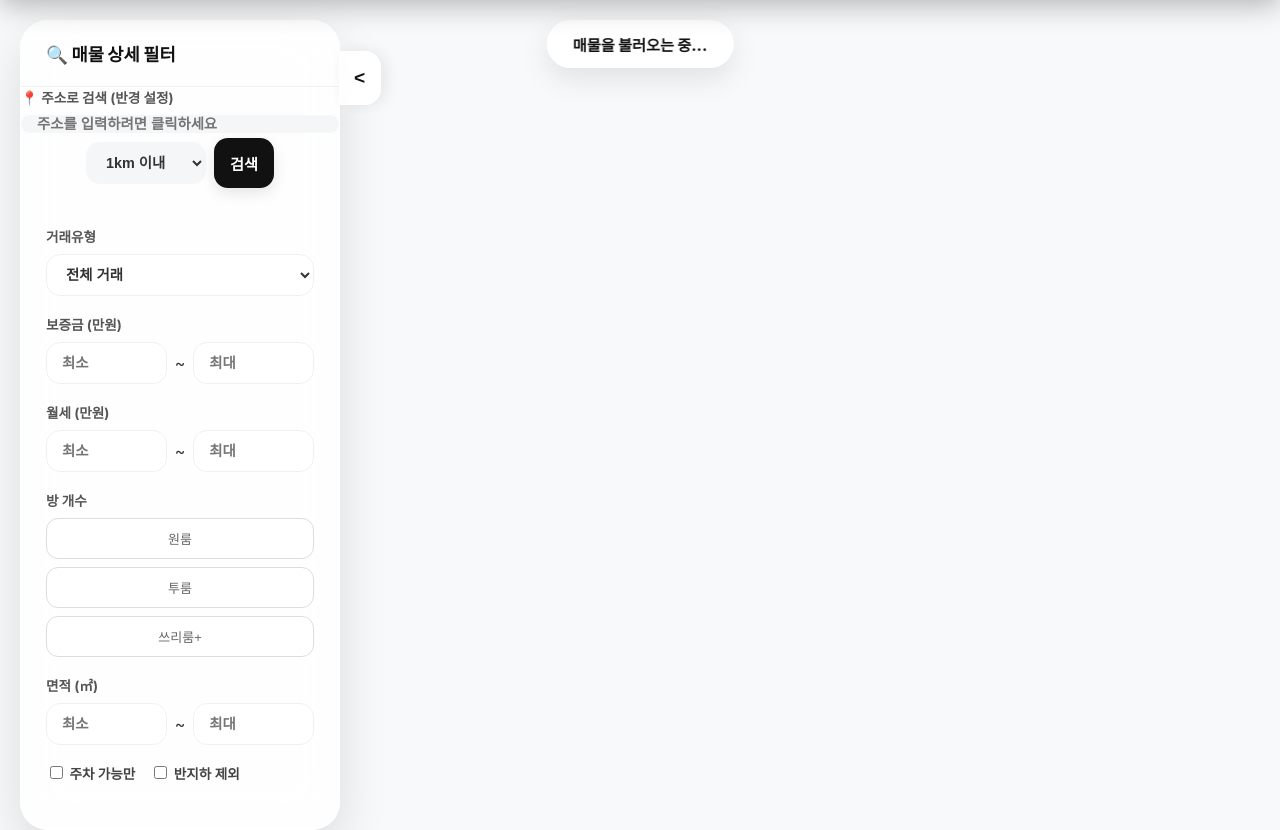
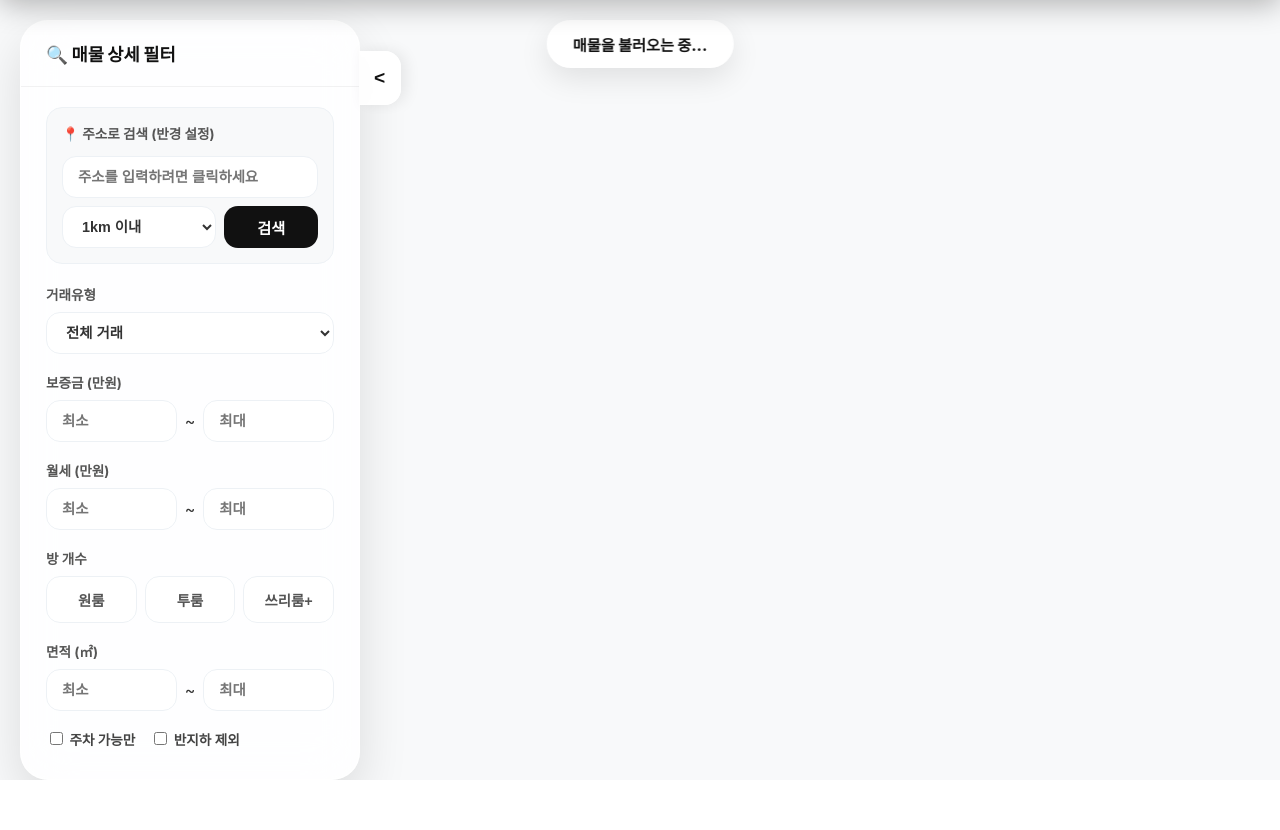
Before and after one commit to EverJoyyyL20/Sesac_Final, a Flask app: page /find in a window 1280 px wide. Shown: the part 63-893 px from the top of the page. After the commit the page ends 843 px from the top, so only its background shows below. Run offline with Flask 3, Linux system fonts and the light colour scheme; parts of the project's set-up code (start-up, migrations or seed data) failed here and were passed over; some libraries are stand-ins or nearby versions; some web fonts are replaced.

Commit message:
주소검색창 디자인 없어졌던것 복구

```diff
--- a/house_project/find_property/find_property.html
+++ b/house_project/find_property/find_property.html
@@ -10,30 +10,6 @@
     <script type="text/javascript" src="https://oapi.map.naver.com/openapi/v3/maps.js?ncpKeyId={{ client_id }}&submodules=geocoder"></script>
     <script src="https://t1.daumcdn.net/mapjsapi/bundle/postcode/prod/postcode.v2.js"></script>
     <script src="https://cdn.jsdelivr.net/npm/chart.js"></script>
-
-    <style>
-        /* 🔥 [추가] 방 개수 선택 버튼 스타일 (둥그런 네모) */
-        .room-btn {
-            width: 100%;
-            padding: 10px;
-            border: 1px solid #ddd;
-            border-radius: 12px; /* 둥그런 네모 */
-            background: #fff;
-            color: #666;
-            cursor: pointer;
-            font-size: 13px;
-            transition: all 0.2s ease;
-            text-align: center;
-            font-weight: 500;
-        }
-        .room-btn:hover { background: #f8f9fa; }
-        .room-btn.active {
-            background: #f0f7ff;
-            border-color: #4facfe;
-            color: #4facfe;
-            font-weight: bold;
-        }
-    </style>
 </head>
 <body>
 
@@ -64,27 +40,26 @@
             <strong>🔍 매물 상세 필터</strong>
         </div>
 
-        <div class="f-section">
-            <label>📍 주소로 검색 (반경 설정)</label>
-            <div class="f-row" style="flex-direction: column; gap: 5px;">
-                <input type="text" id="search-address" placeholder="주소를 입력하려면 클릭하세요" readonly onclick="execDaumPostcode()" style="width: 100%; cursor: pointer; background-color: #f9f9f9;">
-                <div class="f-row">
+        <div id="filter-content">
+
+            <div class="address-search-container">
+                <label>📍 주소로 검색 (반경 설정)</label>
+                <input type="text" id="search-address" placeholder="주소를 입력하려면 클릭하세요" readonly onclick="execDaumPostcode()">
+                <div class="address-lower-row">
                     <select id="search-radius" onchange="updateMarkers()">
                         <option value="500">500m 이내</option>
                         <option value="1000" selected>1km 이내</option>
                         <option value="2000">2km 이내</option>
                     </select>
-                    <button onclick="execDaumPostcode()" class="iw-btn" style="width: 60px;">검색</button>
+                    <button onclick="execDaumPostcode()" class="address-search-btn">검색</button>
                 </div>
-                <button id="reset-search" onclick="resetSearchCenter()" style="display:none; font-size: 11px; margin-top:5px; background:none; border:none; color:#666; text-decoration:underline; cursor:pointer;">📍 반경 검색 해제</button>
+                <button id="reset-search" onclick="resetSearchCenter()" style="display:none;">📍 반경 검색 해제</button>
             </div>
-        </div>
 
-        <div id="filter-content">
             <div class="f-section">
                 <label>거래유형</label>
                 <div class="f-row">
-                    <select id="filter-type" onchange="handleTypeChange()" style="width: 100%;">
+                    <select id="filter-type" onchange="handleTypeChange()">
                         <option value="">전체 거래</option>
                         <option value="월세">월세</option>
                         <option value="전세">전세</option>
@@ -112,7 +87,7 @@
 
             <div class="f-section">
                 <label>방 개수</label>
-                <div class="f-row" style="flex-direction: column; gap: 8px;">
+                <div class="f-row">
                     <button type="button" class="room-btn" data-val="원룸" onclick="toggleRoom(this)">원룸</button>
                     <button type="button" class="room-btn" data-val="투룸" onclick="toggleRoom(this)">투룸</button>
                     <button type="button" class="room-btn" data-val="쓰리룸+" onclick="toggleRoom(this)">쓰리룸+</button>
@@ -142,7 +117,7 @@
 
 <div id="propertyModal" class="modal">
     <div class="modal-content">
-        <h2 style="margin:0 0 20px 0; font-size: 20px;">🏠 매물 상세 정보</h2>
+        <h2>🏠 매물 상세 정보</h2>
 
         <div class="detail-slider-container" id="detailSlider">
             <div class="detail-slider-wrapper" id="sliderWrapper">
@@ -254,14 +229,6 @@
         }).open();
     }
 
-    document.getElementById('search-radius').onchange = function() {
-        if (searchCenter && searchCircle) {
-            const newRadius = parseInt(this.value);
-            searchCircle.setRadius(newRadius);
-            updateMarkers();
-        }
-    };
-
     function resetSearchCenter() {
         searchCenter = null;
         if (centerMarker) centerMarker.setMap(null);
@@ -271,10 +238,9 @@
         updateMarkers();
     }
 
-    // 🔥 [추가] 방 개수 버튼 클릭 시 활성화/비활성화 처리
     function toggleRoom(btn) {
         btn.classList.toggle('active');
-        updateMarkers(); // 선택 즉시 마커 업데이트
+        updateMarkers();
     }
 
     function updateMarkers() {
@@ -282,12 +248,11 @@
         const bounds = map.getBounds();
         const requestId = ++lastRequestId;
 
-        // 🔥 [수정] 방 개수 다중 선택 데이터 수집
         const selectedRooms = Array.from(document.querySelectorAll('.room-btn.active')).map(b => b.dataset.val).join(',');
 
         const filters = {
             type: document.getElementById('filter-type').value,
-            rooms: selectedRooms, // 수집된 데이터 추가
+            rooms: selectedRooms,
             minDep: document.getElementById('min-deposit').value,
             maxDep: document.getElementById('max-deposit').value,
             minPri: document.getElementById('min-price').value,
@@ -302,7 +267,6 @@
         let apiUrl = zoom < 14 ? '/api/stats/gu' : `/api/properties?sw_lat=${bounds.getSW().lat()}&sw_lng=${bounds.getSW().lng()}&ne_lat=${bounds.getNE().lat()}&ne_lng=${bounds.getNE().lng()}`;
 
         if (zoom >= 14) {
-            // 🔥 [수정] building_use 파라미터 대신 rooms 파라미터 전송
             apiUrl += `&type=${filters.type}&rooms=${filters.rooms}&min_deposit=${filters.minDep}&max_deposit=${filters.maxDep}`;
             apiUrl += `&min_price=${filters.minPri}&max_price=${filters.maxPri}&min_size=${filters.minSize}&max_size=${filters.maxSize}`;
             apiUrl += `&parking=${filters.parking}&exclude_under=${filters.excludeUnder}`;
--- a/house_project/static/css/find_property.css
+++ b/house_project/static/css/find_property.css
@@ -5,7 +5,7 @@
 #map { width: 100%; height: 100%; }
 
 /* ============================================================
-   2. 상태 헤더 및 사이드 필터
+   2. 상태 헤더 및 사이드 필터 (하이엔드 유리 질감)
    ============================================================ */
 .status-header {
     position: absolute; top: 20px; left: 50%; transform: translateX(-50%); z-index: 1001;
@@ -15,12 +15,13 @@
 }
 
 .search-box {
-    position: absolute; top: 20px; left: 20px; z-index: 1000; width: 320px;
+    position: absolute; top: 20px; left: 20px; z-index: 1000; width: 340px;
     background: rgba(255, 255, 255, 0.85); backdrop-filter: blur(25px); -webkit-backdrop-filter: blur(25px);
     border-radius: 28px; box-shadow: 0 20px 50px rgba(0,0,0,0.12);
     border: 1px solid rgba(255,255,255,0.6); transition: 0.4s cubic-bezier(0.4, 0, 0.2, 1); box-sizing: border-box;
+    display: flex; flex-direction: column; max-height: calc(100vh - 40px); /* 화면 넘어감 방지 */
 }
-.search-box.closed { transform: translateX(-340px); }
+.search-box.closed { transform: translateX(-360px); }
 
 #toggle-btn {
     position: absolute; right: -42px; top: 30px; width: 42px; height: 54px;
@@ -31,12 +32,15 @@
 }
 
 /* ============================================================
-   3. 필터 내부
+   3. 필터 내부 (스크롤 지원)
    ============================================================ */
-.search-header { padding: 20px 25px; border-bottom: 1px solid rgba(0,0,0,0.05); }
+.search-header { padding: 20px 25px; border-bottom: 1px solid rgba(0,0,0,0.05); flex-shrink: 0; }
 .search-header strong { font-size: 1.1rem; font-weight: 900; color: #111; }
 
-#filter-content { padding: 20px 25px; }
+#filter-content { flex: 1; padding: 20px 25px; overflow-y: auto; }
+#filter-content::-webkit-scrollbar { width: 6px; }
+#filter-content::-webkit-scrollbar-thumb { background: #ccc; border-radius: 10px; }
+
 .f-section { margin-bottom: 18px; }
 .f-section label { display: block; margin-bottom: 8px; font-weight: 700; color: #555; font-size: 0.85rem; }
 .f-row { display: flex; align-items: center; gap: 8px; }
@@ -50,8 +54,59 @@
 .f-check-row { display: flex; flex-wrap: wrap; gap: 15px; margin-top: 10px; }
 .f-check-row label { font-size: 0.85rem; font-weight: 600; color: #444; cursor: pointer; }
 
+/* 방 개수 버튼 (하이엔드 디자인 통합) */
+.room-btn {
+    flex: 1; padding: 12px; border: 1.5px solid #edf1f5; border-radius: 14px;
+    background: rgba(255,255,255,0.6); color: #555; cursor: pointer; font-size: 0.9rem;
+    transition: 0.3s ease; text-align: center; font-weight: 600;
+}
+.room-btn:hover { background: #e2e6ea; }
+.room-btn.active { background: #fff; border-color: #111; color: #111; font-weight: 800; box-shadow: 0 4px 10px rgba(0,0,0,0.1); }
+
 /* ============================================================
-   4. 지도 위 마커 태그 (블랙/그레이 유리 질감)
+   🔥 4. [복구 완료] 주소 검색창 커스텀 디자인 (develop 병합분)
+   ============================================================ */
+.address-search-container {
+    display: flex; flex-direction: column; gap: 8px;
+    background: #f8f9fa;
+    padding: 15px; border-radius: 16px;
+    border: 1px solid #edf1f5;
+    margin-bottom: 20px;
+}
+.address-search-container label { font-weight: 700; color: #555; font-size: 0.85rem; margin-bottom: 5px; }
+
+#search-address {
+    width: 100% !important; background-color: #fff !important; border: 1.5px solid #edf1f5 !important;
+    padding: 0 15px !important; height: 42px !important; cursor: pointer !important;
+    font-size: 0.9rem !important; font-weight: 600 !important; color: #333 !important;
+    border-radius: 14px !important; transition: 0.3s ease; box-sizing: border-box;
+}
+#search-address:focus, #search-address:hover { border-color: #111 !important; }
+
+.address-lower-row { display: flex; gap: 8px; height: 42px; }
+
+#search-radius {
+    flex: 1.5 !important; background-color: #fff !important; border: 1.5px solid #edf1f5 !important;
+    border-radius: 14px !important; padding: 0 15px !important; font-size: 0.9rem !important;
+    font-weight: 600 !important; color: #333 !important; transition: 0.3s ease; height: 42px !important; box-sizing: border-box;
+}
+#search-radius:focus { border-color: #111 !important; }
+
+.address-search-btn {
+    flex: 1; background: #111 !important; color: white !important; border: none !important;
+    border-radius: 14px !important; font-weight: 800 !important; cursor: pointer; font-size: 0.95rem;
+    transition: 0.2s ease; height: 42px !important; box-sizing: border-box;
+}
+.address-search-btn:hover { background: #333 !important; transform: translateY(-2px); }
+
+#reset-search {
+    text-align: right; font-size: 0.85rem; font-weight: 700; color: #888 !important; background: none !important;
+    border: none !important; cursor: pointer; text-decoration: underline !important; margin-top: 5px; transition: 0.2s ease; padding: 0;
+}
+#reset-search:hover { color: #111 !important; }
+
+/* ============================================================
+   5. 지도 위 마커 태그 (블랙/그레이 유리 질감)
    ============================================================ */
 .price-tag {
     background: linear-gradient(135deg, rgba(40, 40, 40, 0.9), rgba(15, 15, 15, 0.95));
@@ -74,7 +129,7 @@
 }
 
 /* ============================================================
-   5. 말풍선 정보창 (InfoWindow) 디자인
+   6. 말풍선 정보창 (InfoWindow)
    ============================================================ */
 .iw-container {
     padding: 20px; min-width: 220px; background: rgba(255, 255, 255, 0.98);
@@ -86,7 +141,6 @@
 .iw-item:last-child { margin-bottom: 0; }
 .iw-title { font-size: 1.2rem; font-weight: 900; color: #111; margin-bottom: 15px; }
 
-/* 팝업 내 하이엔드 블랙 버튼 */
 .iw-btn {
     width: 100%; background: #111; color: #fff; border: none;
     padding: 14px; border-radius: 14px; cursor: pointer; font-size: 0.95rem; font-weight: 800;
@@ -95,19 +149,17 @@
 .iw-btn:hover { background: #333; transform: translateY(-2px); }
 
 /* ============================================================
-   6. 모달 (상세 정보) 기본 뼈대
+   7. 모달 (상세 정보)
    ============================================================ */
 .modal { display: none; position: fixed; z-index: 10001; left: 0; top: 0; width: 100%; height: 100%; background: rgba(0, 0, 0, 0.6); backdrop-filter: blur(8px); }
 .modal-content {
     background: #fff; margin: 5vh auto; padding: 35px; border-radius: 32px;
     width: 90%; max-width: 440px; box-shadow: 0 30px 60px rgba(0,0,0,0.2);
     border: 1px solid rgba(255,255,255,0.8); animation: modalFadeIn 0.4s cubic-bezier(0.175, 0.885, 0.32, 1.275);
-    max-height: 90vh;
-    display: flex; flex-direction: column; overflow: hidden; /* 모달 밖으로 삐져나감 방지 */
+    max-height: 90vh; display: flex; flex-direction: column; overflow: hidden;
 }
 .modal-content h2 { font-weight: 900; color: #111; margin: 0 0 20px 0; font-size: 1.4rem; }
 
-/* 상세페이지/차트 좌우 스와이프 구조 */
 .detail-slider-container { overflow: hidden; width: 100%; position: relative; flex: 1; }
 .detail-slider-wrapper { display: flex; transition: transform 0.3s ease-out; width: 200%; height: 100%; }
 .detail-page { min-width: 50%; width: 50%; box-sizing: border-box; overflow-y: auto; padding-right: 5px; }
@@ -115,42 +167,29 @@
 .detail-page::-webkit-scrollbar-thumb { background: #ccc; border-radius: 10px; }
 
 /* ============================================================
-   7. 매물 사진 슬라이더 (가로 넘김 고정)
+   8. 매물 사진 슬라이더
    ============================================================ */
 .image-slider-wrapper { position: relative; width: 100%; margin-bottom: 25px; }
 .modal-img-container {
     display: flex; flex-wrap: nowrap; gap: 10px; overflow-x: auto;
-    scroll-behavior: smooth; scroll-snap-type: x mandatory; /* 한 장씩 자석처럼 걸리게 */
+    scroll-behavior: smooth; scroll-snap-type: x mandatory;
     scrollbar-width: none; -ms-overflow-style: none;
     border-radius: 20px;
 }
 .modal-img-container::-webkit-scrollbar { display: none; }
+.prop-img { flex: 0 0 100%; width: 100%; height: 240px; object-fit: cover; border-radius: 20px; scroll-snap-align: center; background-color: #f4f6f8; }
 
-.prop-img {
-    flex: 0 0 100%; /* 이미지가 부모 너비를 꽉 채우도록 강제 (세로 붕괴 방지) */
-    width: 100%; height: 240px; object-fit: cover; border-radius: 20px;
-    scroll-snap-align: center; background-color: #f4f6f8;
-}
-
-/* 좌우 넘김 버튼 */
 .slider-btn {
-    position: absolute; top: 50%; transform: translateY(-50%);
-    background: rgba(255, 255, 255, 0.9); color: #111; border: none;
-    border-radius: 50%; width: 40px; height: 40px; font-size: 18px; font-weight: bold;
-    cursor: pointer; z-index: 10; display: flex; align-items: center; justify-content: center;
-    box-shadow: 0 5px 15px rgba(0,0,0,0.15); transition: 0.2s;
+    position: absolute; top: 50%; transform: translateY(-50%); background: rgba(255, 255, 255, 0.9); color: #111; border: none;
+    border-radius: 50%; width: 40px; height: 40px; font-size: 18px; font-weight: bold; cursor: pointer; z-index: 10; display: flex; align-items: center; justify-content: center; box-shadow: 0 5px 15px rgba(0,0,0,0.15); transition: 0.2s;
 }
 .slider-btn:hover { background: #111; color: #fff; transform: translateY(-50%) scale(1.1); }
-.prev-btn { left: -10px; }
-.next-btn { right: -10px; }
+.prev-btn { left: -10px; } .next-btn { right: -10px; }
 
-.no-img-placeholder {
-    width: 100%; height: 160px; background-color: #f4f6f8; border-radius: 20px;
-    display: flex; align-items: center; justify-content: center; color: #888; font-size: 0.95rem; margin-bottom: 20px; font-weight: 600;
-}
+.no-img-placeholder { width: 100%; height: 160px; background-color: #f4f6f8; border-radius: 20px; display: flex; align-items: center; justify-content: center; color: #888; font-size: 0.95rem; margin-bottom: 20px; font-weight: 600; }
 
 /* ============================================================
-   8. 텍스트 정보 및 하단 모달 닫기 버튼
+   9. 텍스트 정보 및 모달 하단 버튼
    ============================================================ */
 .detail-row { font-size: 1rem; margin-bottom: 14px; color: #555; display: flex; align-items: center; }
 .detail-row span { min-width: 85px; font-weight: 700; color: #888; }
@@ -162,81 +201,14 @@
 .close-btn { flex: 1; padding: 18px; background: #f4f6f8; border: none; border-radius: 16px; font-weight: 800; color: #444; font-size: 1.05rem; cursor:pointer; transition:0.3s; }
 .close-btn:hover { background: #e2e6ea; }
 
-/* 차트/상세 전환 점(Dot) */
 .slider-dots { text-align: center; margin-top: 15px; }
 .dot { height: 8px; width: 8px; background-color: #ddd; border-radius: 50%; display: inline-block; margin: 0 5px; cursor: pointer; transition: 0.3s; }
 .dot.active { background-color: #111; width: 24px; border-radius: 10px; }
 
 #radarChart { max-height: 250px; width: 100% !important; margin: 0 auto; }
 
-/* 특수 층수 태그 */
 .floor-tag { display: inline-block; padding: 4px 10px; border-radius: 8px; font-size: 0.9rem; background: #f4f6f8; font-weight: 700; color:#333; }
 .floor-danger { background: #fff5f5; color: #e03131; border: 1px solid #ffc9c9; }
 .floor-warn { background: #fff9db; color: #f08c00; border: 1px solid #ffe066; }
 
 @keyframes modalFadeIn { from { opacity: 0; transform: translateY(30px); } to { opacity: 1; transform: translateY(0); } }
-
-/* ============================================================
-   🔥 9. 주소 검색창 커스텀 디자인 (develop 브랜치 추가분 통합 및 테마 적용)
-   ============================================================ */
-.address-search-container {
-    display: flex; flex-direction: column; gap: 8px;
-    background: rgba(255, 255, 255, 0.4);
-    padding: 15px; border-radius: 16px;
-    border: 1px solid rgba(255, 255, 255, 0.8);
-    margin-top: 8px; margin-bottom: 15px;
-}
-
-/* 주소 입력창 */
-#search-address {
-    width: 100% !important;
-    background-color: #f4f6f8 !important;
-    border: 1.5px solid transparent !important;
-    padding: 0 15px !important;
-    height: 42px !important;
-    cursor: pointer !important;
-    font-size: 0.9rem !important;
-    font-weight: 600 !important;
-    color: #333 !important;
-    border-radius: 14px !important;
-    transition: 0.3s ease;
-}
-#search-address:focus, #search-address:hover {
-    background-color: #fff !important;
-    border-color: #111 !important;
-}
-
-/* 하단 버튼들 레이아웃 */
-.address-lower-row { display: flex; gap: 8px; height: 42px; }
-
-/* 반경 선택 셀렉트박스 */
-#search-radius {
-    flex: 1.5 !important;
-    background-color: #f4f6f8 !important;
-    border: 1.5px solid transparent !important;
-    border-radius: 14px !important;
-    padding: 0 15px !important;
-    font-size: 0.9rem !important;
-    font-weight: 600 !important;
-    color: #333 !important;
-    transition: 0.3s ease;
-}
-#search-radius:focus { border-color: #111 !important; background-color: #fff !important;}
-
-/* 주소 찾기 버튼 */
-.address-search-btn {
-    flex: 1; background: #111 !important; color: white !important;
-    border: none !important; border-radius: 14px !important;
-    font-weight: 800 !important; cursor: pointer; font-size: 0.95rem;
-    transition: 0.2s ease;
-}
-.address-search-btn:hover { background: #333 !important; transform: translateY(-2px); }
-
-/* 검색 해제 버튼 */
-#reset-search {
-    text-align: right; font-size: 0.85rem; font-weight: 700;
-    color: #888 !important; background: none !important;
-    border: none !important; cursor: pointer; text-decoration: underline !important;
-    margin-top: 5px; transition: 0.2s ease;
-}
-#reset-search:hover { color: #111 !important; }
```
